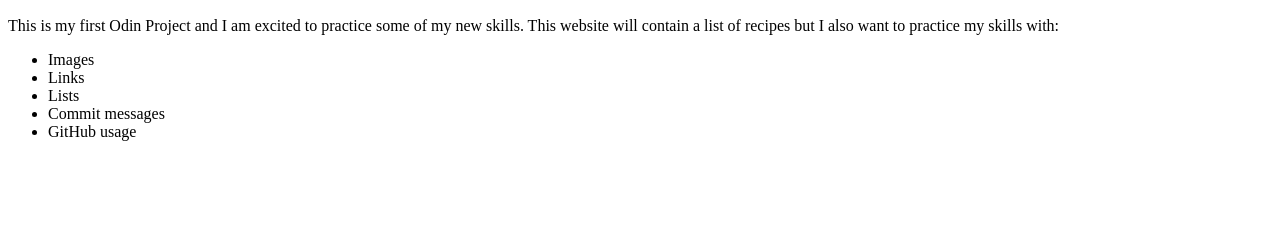
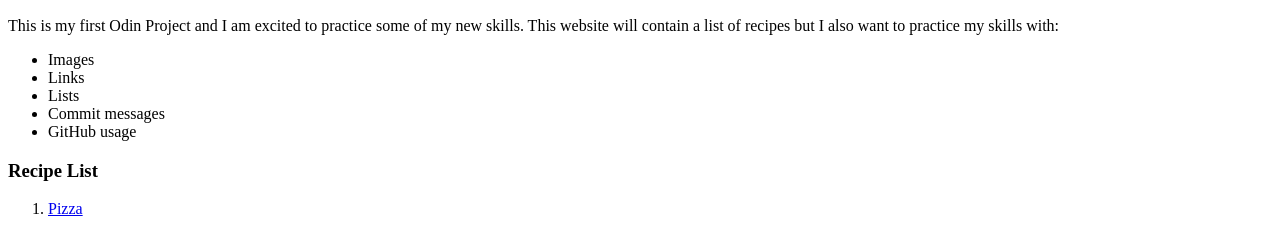
Before and after one commit to ckholland/odin-recipes, a plain HTML site: page index.html in a window 1280 px wide. Shown: the part 110-362 px from the top of the page. Drawn offline with Linux system fonts and the light colour scheme.

Commit message:
Add Pizza Recipe
I have added the pizza recipe and a link to it from the index page.

```diff
--- a/index.html
+++ b/index.html
@@ -16,5 +16,9 @@
         <li>Commit messages</li>
         <li>GitHub usage</li>
     </ul>
+    <h3>Recipe List</h3>
+    <ol>
+        <li><a href="./recipes/pizza.html" rel="noopener noreferrer" target="_blank">Pizza</a></li>
+    </ol>
 </body>
 </html>
```
Also changed, not shown: recipes/pizza.html (added, +11 -0 lines).
